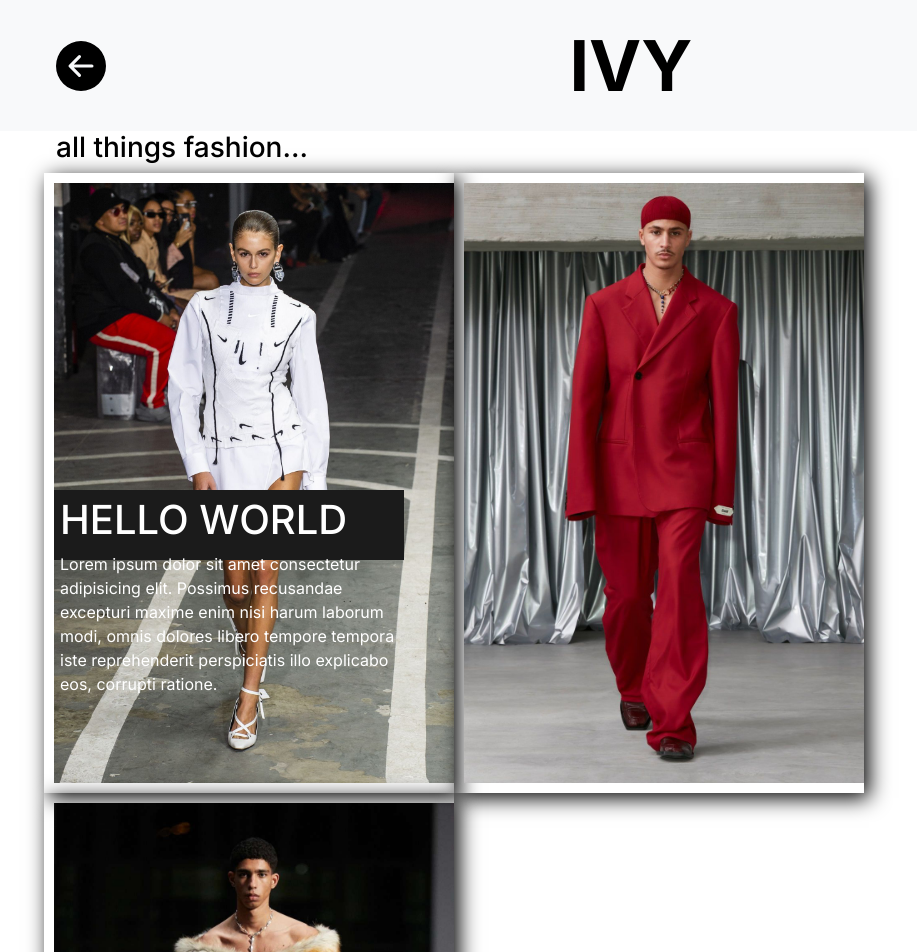
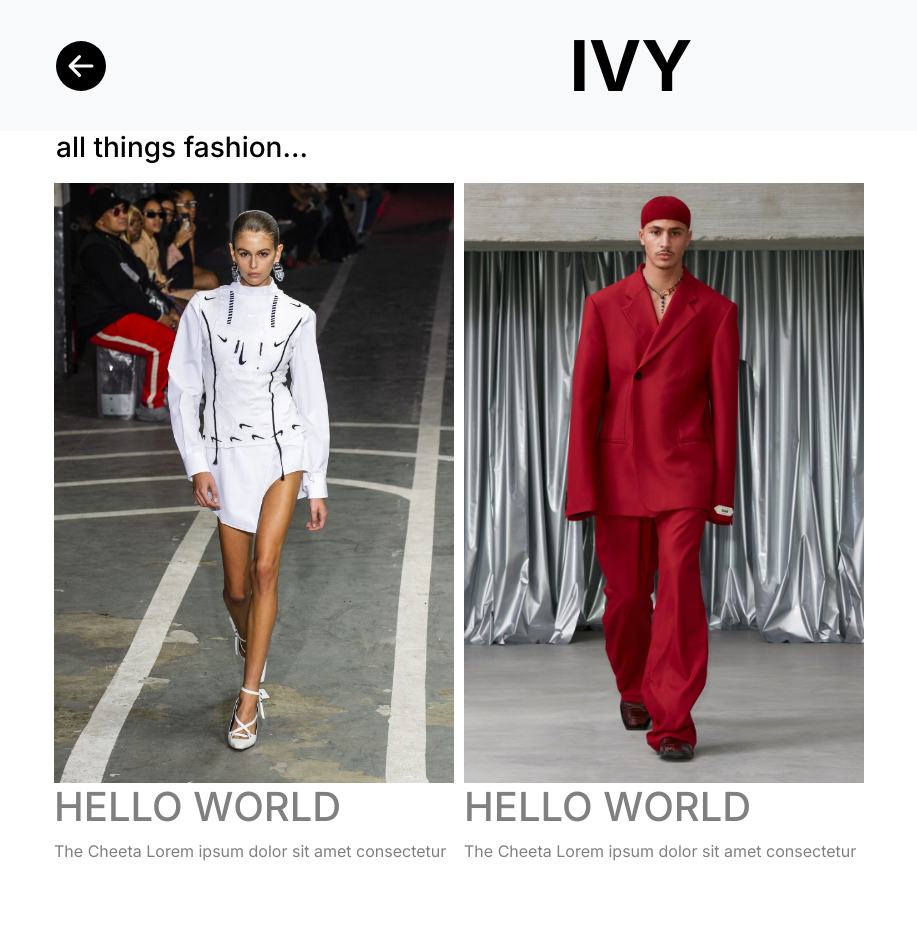
Before and after one commit to ivydalefashion/ivydalefashion-web, a Next.js app: page /Blog in a window 1280 px wide. Shown: the top 952 px of the page, without its empty margins (26-943 px from the left). After the commit the page ends 863 px from the top, so only its background shows below. Built offline with nearby package versions, Linux system fonts and the light colour scheme.

Commit message:
fixing image overlays

```diff
--- a/src/app/(Blog)/Blog/blogPosts.tsx
+++ b/src/app/(Blog)/Blog/blogPosts.tsx
@@ -22,7 +22,7 @@ const BlogPostsComponent = () => {
         <Container className={styles.mainContainer}>
             <Row>
 
-                <Col  className={styles.col} sm={12} md={6} lg={4}>
+                 <Col  className={styles.col} sm={12} md={6} lg={4}>
                     <Image
                         className={styles.mainContainerImages}
                         src='/blogimage1.jpeg'
@@ -34,13 +34,13 @@ const BlogPostsComponent = () => {
                         <h1>
                             HELLO WORLD
                         </h1>
-                        <span>
-                            Lorem ipsum dolor sit amet consectetur adipisicing elit. Possimus recusandae excepturi maxime enim nisi harum laborum modi, omnis dolores libero tempore tempora iste reprehenderit perspiciatis illo explicabo eos, corrupti ratione.
-                        </span>
+                        <p>
+                            The <span>Cheeta</span> Lorem ipsum dolor sit amet consectetur adipisicing elit. Possimus recusandae excepturi maxime enim nisi harum
+                        </p>
                     </div>
                 </Col>
 
-                <Col className={styles.col}  sm={12} md={6} lg={4}>
+               <Col className={styles.col}  sm={12} md={6} lg={4}>
                     <Image
                         className={styles.mainContainerImages}
                         src='/blogimage2.jpeg'
@@ -48,17 +48,16 @@ const BlogPostsComponent = () => {
                         width={400}
                         height={600}
                     />
+                    <div className={styles.intro}>
+                        <h1>
+                            HELLO WORLD
+                        </h1>
+                        <p>
+                            The <span>Cheeta</span> Lorem ipsum dolor sit amet consectetur adipisicing elit. Possimus recusandae excepturi maxime enim nisi harum
+                        </p>
+                    </div>
                 </Col>
 
-                <Col className={styles.col}  sm={12} md={6} lg={4}>
-                    <Image
-                        className={styles.mainContainerImages}
-                        src='/blogimage3.jpeg'
-                        alt="Picture of the author"
-                        width={400}
-                        height={600}
-                    />
-                </Col>
             </Row>
 
         </Container>
--- a/src/app/(Blog)/_styles/blogPost.module.scss
+++ b/src/app/(Blog)/_styles/blogPost.module.scss
@@ -1,3 +1,7 @@
+// variables:
+$image-col-width: 410px;
+$image-col-padding: 10px;
+$intro-width: calc($image-col-width - $image-col-padding);
 
 .titleContainer{
     h3{
@@ -8,16 +12,15 @@
 .mainContainer{
     display: flex;
     flex-direction: row;
-    justify-content: center;
+    // justify-content: center;
     color: grey;
 
     .col{
-        width: 410px;
-        padding: 10px;
-
-        box-shadow: 5px 5px 20px black;
+        width: $image-col-width;
+        padding: $image-col-padding;
+        // box-shadow: 5px 5px 20px black;
         overflow:hidden;
-    }
+        // position: absolute;
 
         .mainContainerImages{
 
@@ -25,33 +28,37 @@
 
         .intro{
             height: 70px;
-        width: 350px;
-        padding: 6px;
-        box-sizing: border-box;
-        position: absolute;
-        bottom: 240px;
-        background: rgb(27, 27, 27);
-        color: white;
-        transition: .5s;
+            width: $intro-width;
         }
+
+        // .intro{
+        //     height: 70px;
+        //     width: $intro-width;
+        //     // padding: 10px;
+        //     // margin: $intro-margin;
+        //     box-sizing: border-box;
+        //     position: absolute;
+        //     bottom: 400px;
+        //     // background: rgb(27, 27, 27);
+        //     color: white;
+        //     transition: .5s;
+
+        //     p{
+        //         color: red;
+        //         font-size: 20px;
+        //         margin: 20px;
+        //         visibility: hidden;
+        //         opacity: 0;
+
+        //     }
+        //     span{
+        //         font-weight: bold;
+        //     }
+        // }
     }
 
 
-/* Media queries------------------------------------------------------------ */
-// X-Small devices (portrait phones, less than 576px)
-@media (max-width: 575.98px) { }
 
-// Small devices (landscape phones, less than 768px)
-@media (max-width: 767.98px) { }
 
-// Medium devices (tablets, less than 992px)
-@media (max-width: 991.98px) {  }
 
-// Large devices (desktops, less than 1200px)
-@media (max-width: 1199.98px) {  }
-
-// X-Large devices (large desktops, less than 1400px)
-@media (max-width: 1399.98px) { }
-
-// XX-Large devices (larger desktops)
-// No media query since the xxl breakpoint has no upper bound on its width
+}
--- /dev/null
+++ b/src/app/(Blog)/_styles/test.scss
@@ -0,0 +1,97 @@
+// variables:
+$image-col-width: 410px;
+$image-col-padding: 10px;
+$intro-width: calc($image-col-width - $image-col-padding);
+
+.titleContainer{
+    h3{
+        color: black;
+    }
+}
+
+.mainContainer{
+    display: flex;
+    flex-direction: row;
+    justify-content: center;
+    color: grey;
+
+    .col{
+        width: $image-col-width;
+        padding: $image-col-padding;
+        // box-shadow: 5px 5px 20px black;
+        overflow:hidden;
+    }
+    .mainContainerImages{
+
+    }
+
+    .intro{
+        height: 70px;
+        width: $intro-width;
+        // padding: 10px;
+        // margin: $intro-margin;
+        box-sizing: border-box;
+        position: absolute;
+        bottom: 400px;
+        // background: rgb(27, 27, 27);
+        color: white;
+        transition: .5s;
+
+        p{
+            color: red;
+            font-size: 20px;
+            margin: 20px;
+            visibility: hidden;
+            opacity: 0;
+
+        }
+        span{
+            font-weight: bold;
+        }
+    }
+
+    .col:hover{
+        cursor: pointer;
+    }
+    .col:hover .intro{
+        height: 220px;
+        bottom: 240px;
+        background: black;
+    }
+    .col:hover p{
+        opacity: 1;
+        visibility: visible;
+    }
+    .col:hover .mainContainerImages{
+        // transform: scale(1.1 );
+    }
+}
+
+
+/* Media queries------------------------------------------------------------ */
+// X-Small devices (portrait phones, less than 576px)
+@media (max-width: 575.98px) { }
+
+// Small devices (landscape phones, less than 768px)
+@media (max-width: 767.98px) { }
+
+// Medium devices (tablets, less than 992px)
+@media (max-width: 991.98px) {  }
+
+// Large devices (desktops, less than 1200px)
+@media (max-width: 1199.98px) {  }
+
+// X-Large devices (large desktops, less than 1400px)
+@media (max-width: 1399.98px) { }
+
+// XX-Large devices (larger desktops)
+// No media query since the xxl breakpoint has no upper bound on its width
+
+
+.mask{
+    background-color: rgba(0, 0, 0, 0.5)
+}
+
+.imageDiv{
+    max-width: 22rem;
+}
```
Lines whose indentation alone changed are shown as unchanged.
